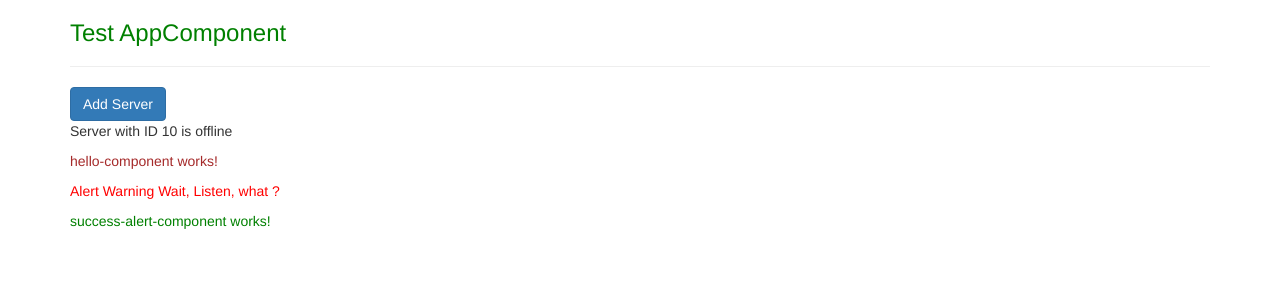
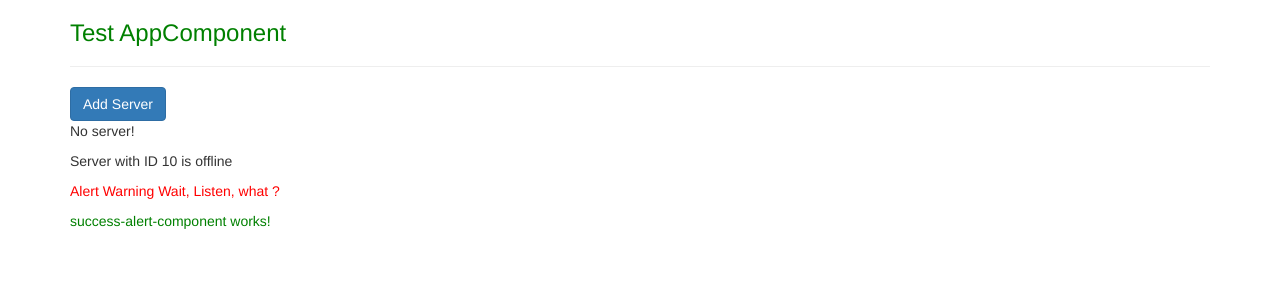
Before and after one commit to wagnerrdemorais/AngularTestProject, an Angular app: page / in a window 1280 px wide. Shown: the top 300 px of the page. Built offline with nearby package versions, Linux system fonts and the light colour scheme.

Commit message:
adding event binding example

```diff
--- a/src/app/server/server.component.ts
+++ b/src/app/server/server.component.ts
@@ -1,4 +1,4 @@
-import {Component} from "@angular/core";
+  import {Component} from "@angular/core";
 
 @Component({
   selector: 'app-server',
--- a/src/app/servers/servers.component.html
+++ b/src/app/servers/servers.component.html
@@ -1,6 +1,7 @@
 <button
   class="btn btn-primary"
-  [disabled]="!allowNewServer">Add Server</button>
-
+  [disabled]="!allowNewServer"
+  (click)="onCreateServer()">Add Server</button>
+<p>{{serverCreationStatus}}</p>
 <app-server></app-server>
-<app-hello-component></app-hello-component>
+<!--<app-hello-component></app-hello-component>-->
--- a/src/app/servers/servers.component.ts
+++ b/src/app/servers/servers.component.ts
@@ -7,6 +7,7 @@ import { Component, OnInit } from '@angular/core';
 })
 export class ServersComponent implements OnInit {
   allowNewServer = false;
+  serverCreationStatus = 'No server!';
 
   constructor() {
     setTimeout(() => {
@@ -17,4 +18,8 @@ export class ServersComponent implements OnInit {
   ngOnInit(): void {
   }
 
+  onCreateServer() {
+    this.serverCreationStatus = 'Server created!;'
+  }
+
 }
```
Also changed, not shown: 1 other file (tests, documents, lock files or other folders).
